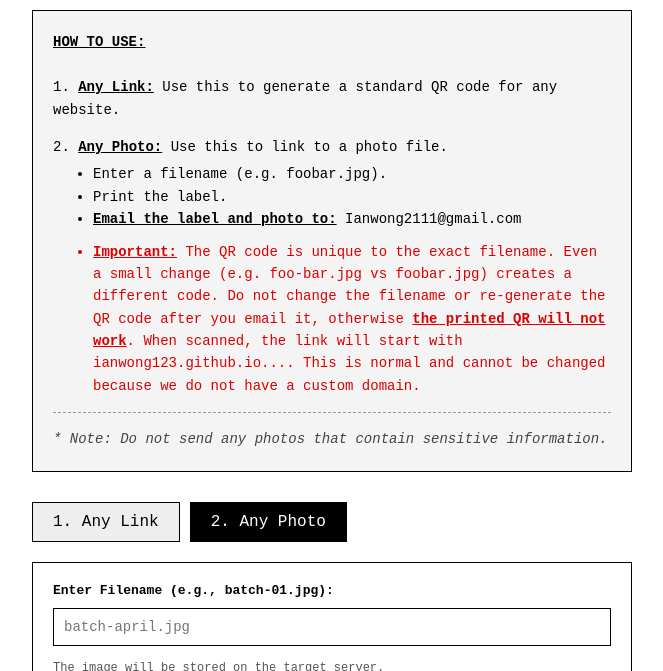
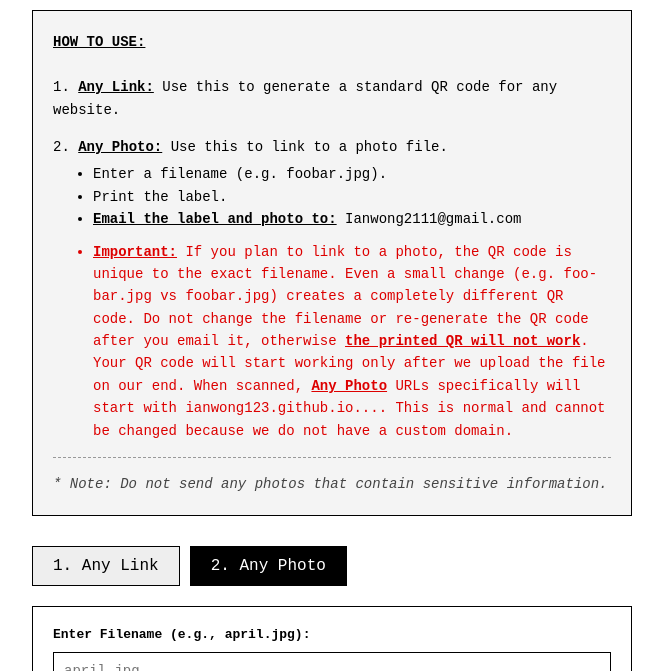
Before and after one commit to ianwong123/qr-generator, a plain HTML site: page index.html in a window 1280 px wide. Both pictures are taken after a click on the button "2. Any Photo". Shown: the part 129-800 px from the top of the page, without its empty margins (308-971 px from the left). Drawn offline with nearby package versions, Linux system fonts and the light colour scheme.

Commit message:
update: index instructions

```diff
--- a/index.html
+++ b/index.html
@@ -185,9 +185,11 @@
                 <li><strong>Email the label and photo to:</strong> Ianwong2111@gmail.com</li>
 
                 <li style="margin-top: 10px; color: #d00;">
-                    <strong>Important:</strong> The QR code is unique to the exact filename. Even a small change (e.g. <code>foo-bar.jpg</code> vs <code>foobar.jpg</code>) creates a different code.
-                    Do not change the filename or re-generate the QR code after you email it, otherwise <strong>the printed QR will not work</strong>.
-                    When scanned, the link will start with <code>ianwong123.github.io...</code>. This is normal and cannot be changed because we do not have a custom domain.
+                    <strong>Important:</strong> If you plan to link to a photo, the QR code is unique to the exact filename. Even a small change (e.g. <code>foo-bar.jpg</code> vs <code>foobar.jpg</code>) creates a completely
+                    different QR code.
+                    Do not change the filename or re-generate the QR code after you email it, otherwise <strong>the printed QR will not work</strong>. Your QR code will start working
+                    only after we upload the file on our end.
+                    When scanned, <strong>Any Photo</strong> URLs specifically will start with <code>ianwong123.github.io...</code>. This is normal and cannot be changed because we do not have a custom domain.
                 </li>
             </ul>
         </div>
@@ -209,11 +211,12 @@
     </div>
 
     <div id="sec-photo" class="section">
-        <label>Enter Filename (e.g., batch-01.jpg):</label>
-        <input type="text" id="input-filename" placeholder="batch-april.jpg" oninput="updateView()">
+        <label>Enter Filename (e.g., april.jpg):</label>
+        <input type="text" id="input-filename" placeholder="april.jpg" oninput="updateView()">
         <span class="help">
-            The image will be stored on the target server.
-        </span>
+            <strong>Reminder:</strong> Must include the extension (e.g., .jpg) and ensure the filename matches your actual photo file exactly, including capital letters.
+            The image will be stored on the target server. <strong>If the filename does not match exactly,
+                scanning the QR code will show a '404 Not Found' error - even after the photo is added on our end.</strong>        </span>
         <div style="background: #eee; padding: 5px; font-size: 12px; margin-top:10px; font-family: monospace;">
             Target: <span id="preview-url">...</span>
         </div>
@@ -221,7 +224,7 @@
 
     <div style="border: 1px solid #000; padding: 20px; margin-bottom: 20px;">
         <label>Label Text (Appears on PDF/Print):</label>
-        <input type="text" id="input-label" placeholder="e.g. CC COATED (Optional)" oninput="updateView()">
+        <input type="text" id="input-label" placeholder="e.g. FOOBAR (Optional)" oninput="updateView()">
     </div>
 
     <div id="qr-container">
```
